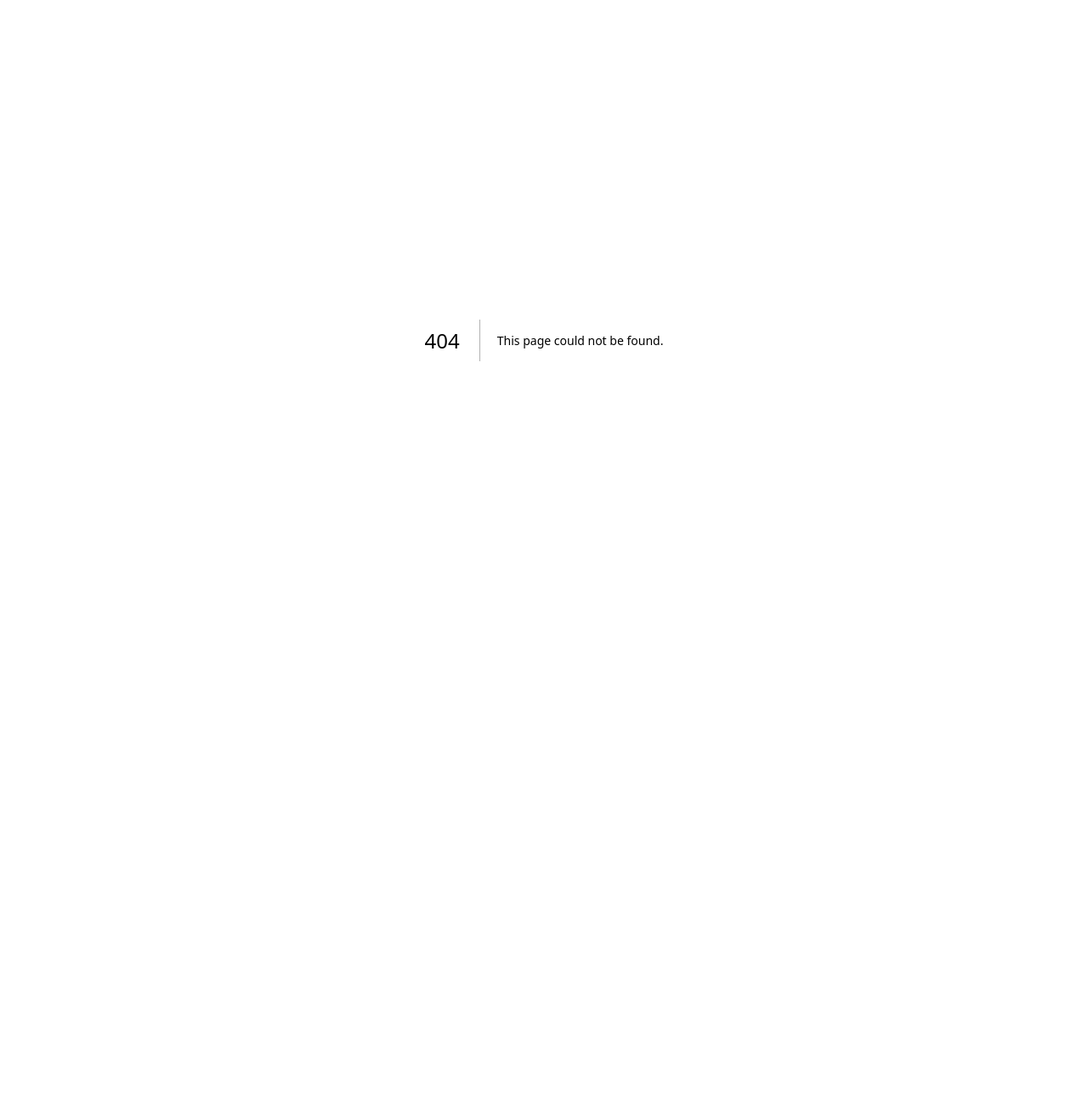
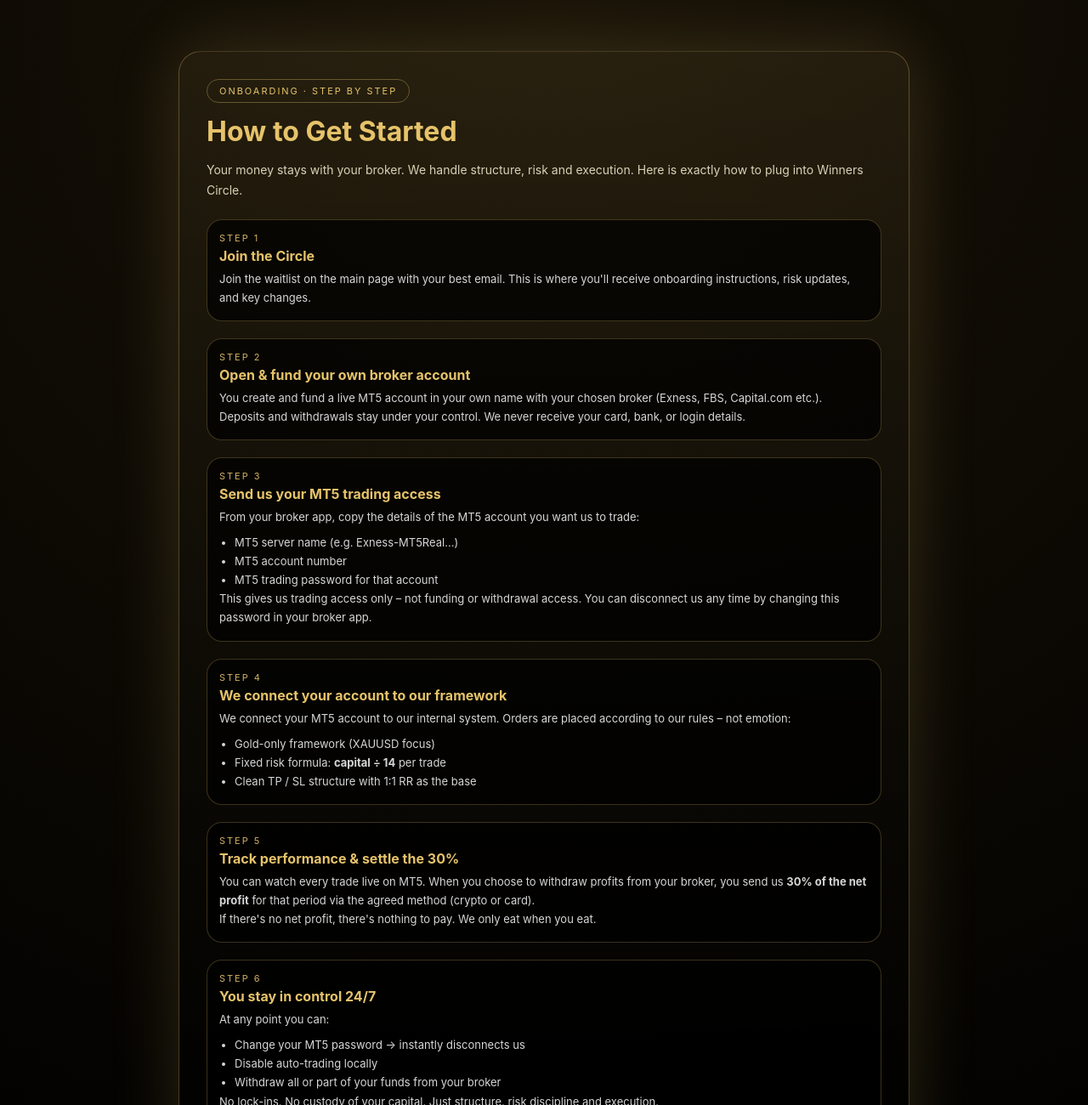
Before and after one commit to bammamileleabdul/winners-circle-university, a Next.js app: page /get-started in a window 1280 px wide. Before the commit this address had no page. Shown: the top 1300 px of the page at 85% size. Before the commit the page ends 800 px from the top, so only its background shows below. Built offline with nearby package versions, Linux system fonts and the light colour scheme.

Commit message:
Create page.js

```diff
--- /dev/null
+++ b/app/get-started/page.js
@@ -0,0 +1,263 @@
+"use client";
+
+export default function GetStartedPage() {
+  return (
+    <>
+      <section className="wrap">
+        <div className="card">
+          <div className="pill">ONBOARDING · STEP BY STEP</div>
+          <h1>How to Get Started</h1>
+          <p className="lead">
+            Your money stays with your broker. We handle structure, risk and execution.
+            Here is exactly how to plug into Winners Circle.
+          </p>
+
+          <div className="steps">
+            <div className="step">
+              <div className="stepLabel">Step 1</div>
+              <h2>Join the Circle</h2>
+              <p>
+                Join the waitlist on the main page with your best email. This is where
+                you&apos;ll receive onboarding instructions, risk updates, and key changes.
+              </p>
+            </div>
+
+            <div className="step">
+              <div className="stepLabel">Step 2</div>
+              <h2>Open & fund your own broker account</h2>
+              <p>
+                You create and fund a live MT5 account in your own name with your chosen broker
+                (Exness, FBS, Capital.com etc.). Deposits and withdrawals stay under your control.
+                We never receive your card, bank, or login details.
+              </p>
+            </div>
+
+            <div className="step">
+              <div className="stepLabel">Step 3</div>
+              <h2>Send us your MT5 trading access</h2>
+              <p>
+                From your broker app, copy the details of the MT5 account you want us to trade:
+              </p>
+              <ul>
+                <li>MT5 server name (e.g. Exness-MT5Real…)</li>
+                <li>MT5 account number</li>
+                <li>MT5 trading password for that account</li>
+              </ul>
+              <p className="note">
+                This gives us trading access only – not funding or withdrawal access. You can
+                disconnect us any time by changing this password in your broker app.
+              </p>
+            </div>
+
+            <div className="step">
+              <div className="stepLabel">Step 4</div>
+              <h2>We connect your account to our framework</h2>
+              <p>
+                We connect your MT5 account to our internal system. Orders are placed according
+                to our rules – not emotion:
+              </p>
+              <ul>
+                <li>Gold-only framework (XAUUSD focus)</li>
+                <li>Fixed risk formula: <strong>capital ÷ 14</strong> per trade</li>
+                <li>Clean TP / SL structure with 1:1 RR as the base</li>
+              </ul>
+            </div>
+
+            <div className="step">
+              <div className="stepLabel">Step 5</div>
+              <h2>Track performance & settle the 30%</h2>
+              <p>
+                You can watch every trade live on MT5. When you choose to withdraw profits
+                from your broker, you send us <strong>30% of the net profit</strong> for that
+                period via the agreed method (crypto or card).
+              </p>
+              <p className="note">
+                If there&apos;s no net profit, there&apos;s nothing to pay. We only eat when you eat.
+              </p>
+            </div>
+
+            <div className="step">
+              <div className="stepLabel">Step 6</div>
+              <h2>You stay in control 24/7</h2>
+              <p>
+                At any point you can:
+              </p>
+              <ul>
+                <li>Change your MT5 password → instantly disconnects us</li>
+                <li>Disable auto-trading locally</li>
+                <li>Withdraw all or part of your funds from your broker</li>
+              </ul>
+              <p className="note">
+                No lock-ins. No custody of your capital. Just structure, risk discipline and execution.
+              </p>
+            </div>
+          </div>
+
+          <div className="ctaRow">
+            <a href="/" className="ghostBtn">
+              ← Back to main page
+            </a>
+            <a href="/access-trading" className="goldBtn">
+              See how we access & trade →
+            </a>
+          </div>
+
+          <p className="disclaimer">
+            Disclaimer: Trading carries risk. Past data and simulations do not guarantee future results.
+            Only trade with capital you can afford to risk.
+          </p>
+        </div>
+      </section>
+
+      <style jsx>{`
+        .wrap {
+          min-height: 100vh;
+          padding: 60px 18px;
+          background: radial-gradient(circle at top, #1a1408, #000);
+          display: flex;
+          align-items: center;
+          justify-content: center;
+        }
+
+        .card {
+          width: 100%;
+          max-width: 860px;
+          border-radius: 26px;
+          border: 1px solid rgba(230, 195, 106, 0.3);
+          background: linear-gradient(
+            180deg,
+            rgba(230, 195, 106, 0.08),
+            rgba(0, 0, 0, 0.96)
+          );
+          box-shadow: 0 0 80px rgba(230, 195, 106, 0.18);
+          padding: 26px 20px 28px;
+        }
+
+        .pill {
+          display: inline-block;
+          padding: 6px 14px;
+          border-radius: 999px;
+          border: 1px solid rgba(230, 195, 106, 0.35);
+          color: #e6c36a;
+          font-size: 11px;
+          letter-spacing: 0.18em;
+          margin-bottom: 14px;
+        }
+
+        h1 {
+          color: #e6c36a;
+          font-size: 28px;
+          margin: 0 0 10px;
+        }
+
+        .lead {
+          color: #d8d2b6;
+          font-size: 14px;
+          line-height: 1.7;
+          margin-bottom: 22px;
+        }
+
+        .steps {
+          display: grid;
+          gap: 18px;
+          margin-bottom: 24px;
+        }
+
+        .step {
+          padding: 14px 14px 16px;
+          border-radius: 18px;
+          border: 1px solid rgba(230, 195, 106, 0.25);
+          background: rgba(0, 0, 0, 0.72);
+        }
+
+        .stepLabel {
+          font-size: 11px;
+          text-transform: uppercase;
+          letter-spacing: 0.18em;
+          color: rgba(230, 195, 106, 0.9);
+          margin-bottom: 4px;
+        }
+
+        .step h2 {
+          margin: 0 0 6px;
+          font-size: 16px;
+          color: #e6c36a;
+        }
+
+        .step p {
+          margin: 0;
+          color: #d7d7d7;
+          font-size: 13px;
+          line-height: 1.7;
+        }
+
+        ul {
+          margin: 8px 0 0 18px;
+          padding: 0;
+          color: #d7d7d7;
+          font-size: 13px;
+          line-height: 1.7;
+        }
+
+        .note {
+          margin-top: 8px;
+          font-size: 12px;
+          color: #bfae78;
+        }
+
+        .ctaRow {
+          display: flex;
+          flex-wrap: wrap;
+          gap: 10px;
+          margin-top: 10px;
+        }
+
+        .goldBtn,
+        .ghostBtn {
+          display: inline-flex;
+          justify-content: center;
+          align-items: center;
+          padding: 10px 16px;
+          border-radius: 999px;
+          font-size: 13px;
+          font-weight: 800;
+          text-decoration: none;
+          cursor: pointer;
+        }
+
+        .goldBtn {
+          background: linear-gradient(135deg, #e6c36a, #b8963f);
+          border: none;
+          color: #000;
+        }
+
+        .ghostBtn {
+          border: 1px solid rgba(230, 195, 106, 0.4);
+          color: #e6c36a;
+          background: transparent;
+        }
+
+        .disclaimer {
+          margin-top: 14px;
+          font-size: 11px;
+          color: rgba(167, 160, 138, 0.95);
+          line-height: 1.6;
+        }
+
+        @media (min-width: 720px) {
+          .card {
+            padding: 32px 32px 30px;
+          }
+
+          h1 {
+            font-size: 32px;
+          }
+
+          .steps {
+            gap: 20px;
+          }
+        }
+      `}</style>
+    </>
+  );
+}
```
